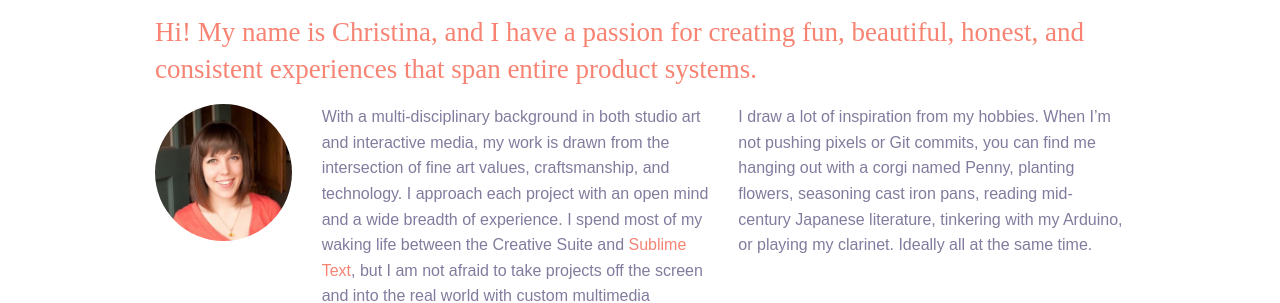
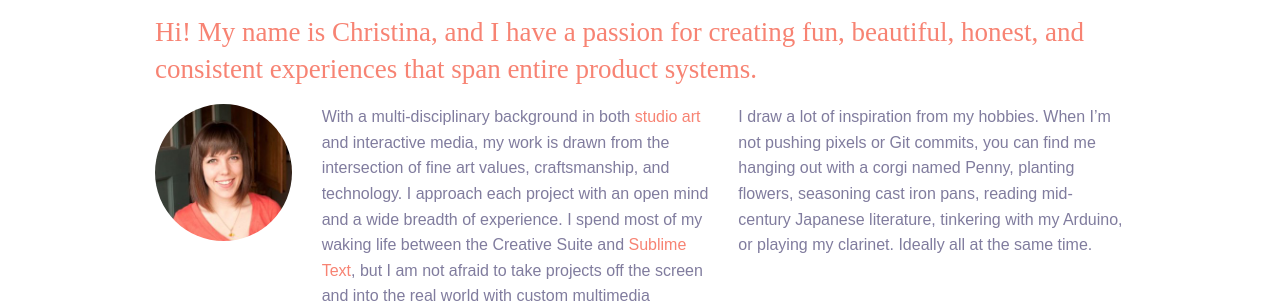
Before and after one commit to ChristinaDay/old-portfolio, a Jekyll site: the page built from index.html, in a window 1280 px wide and 900 px high, scrolled down 542 px. Shown: the part 336-639 px from the top of the window. Built offline with Jekyll 4.4.1, drawn with Linux system fonts in a browser that asks for light colours; Markdown is read by kramdown in place of the engine named in the settings; a script that is not in the unit is left out; part of the change alters nothing that is shown.

Commit message:
adding some linked info in about section'

```diff
--- a/_layouts/portfolio.html
+++ b/_layouts/portfolio.html
@@ -166,7 +166,7 @@
                         </div>
 
                         <p class="large-5 columns">
-                          With a multi-disciplinary background in both studio art and interactive media, my work is drawn from the intersection of fine art values, craftsmanship, and technology. I approach each project with an open mind and a wide breadth of experience.
+                          With a multi-disciplinary background in both <a href="https://www.behance.net/gallery/18062353/Personal-Fugues">studio art</a> and interactive media, my work is drawn from the intersection of fine art values, craftsmanship, and technology. I approach each project with an open mind and a wide breadth of experience.
 
                           I spend most of my waking life between the Creative Suite and <a href="http://www.sublimetext.com/">Sublime Text</a>, but I am not afraid to take projects off the screen and into the real world with custom multimedia solutions.
                         </p>
```
Also changed, not shown: assets/bonsai-pricingandplans.jpg (added), 1 other file.
